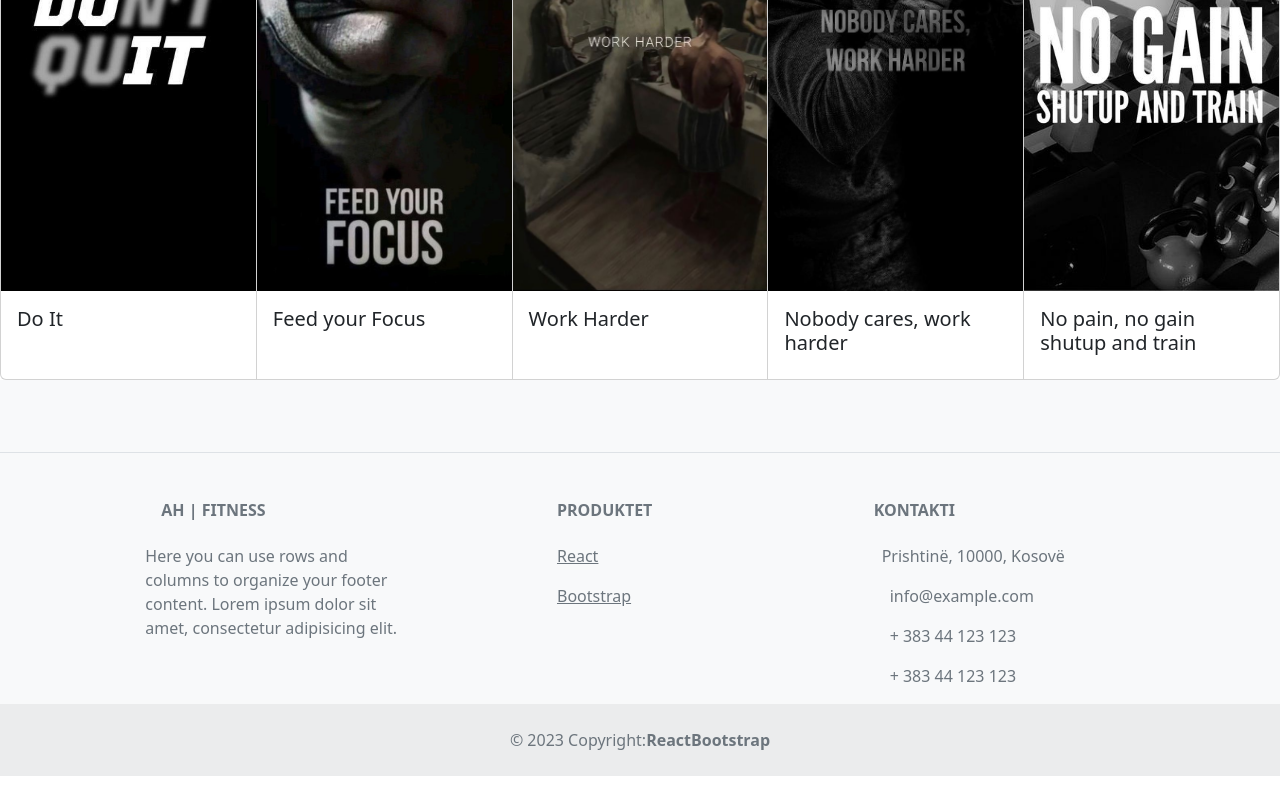
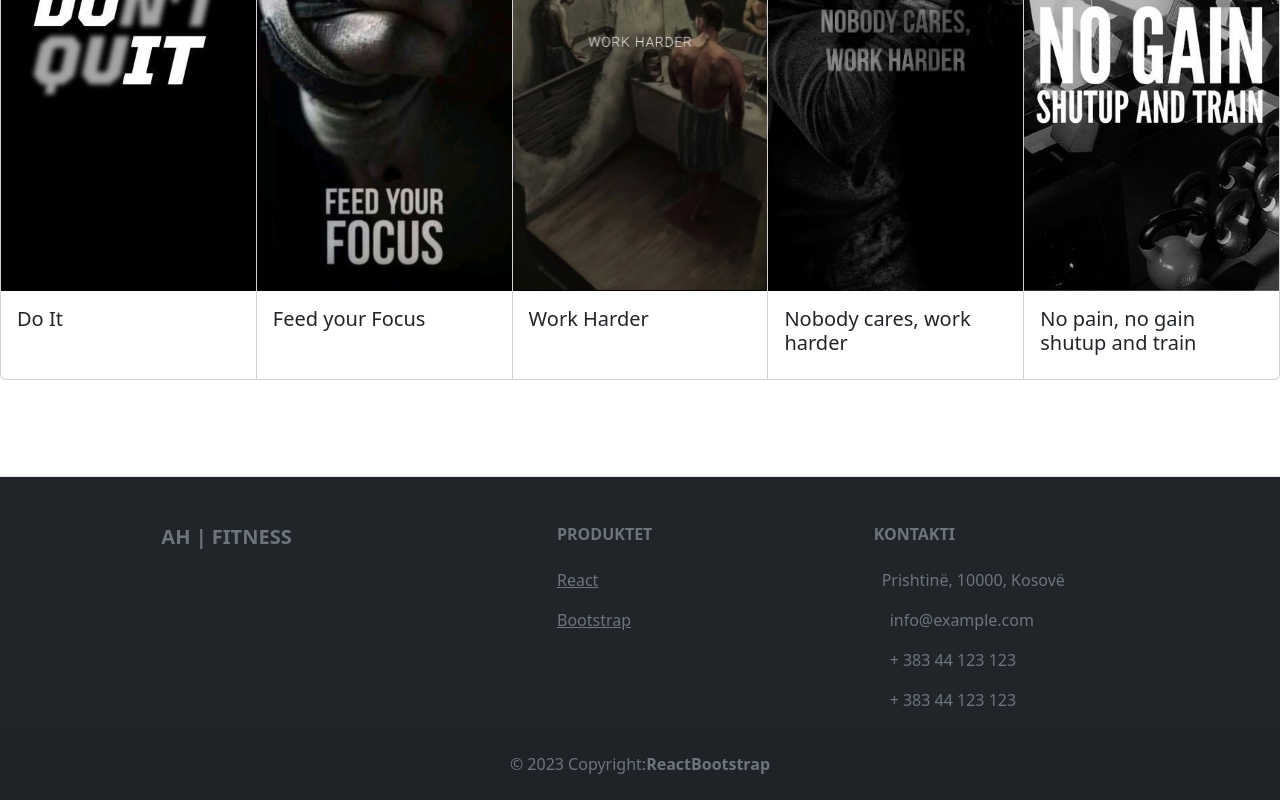
Before and after one commit to ArdianHalilaj7/FitnessWebsite, a React (Create React App) app: page / in a window 1280 px wide. Shown: the part 1723-2523 px from the top of the page. Before the commit the page ends 2499 px from the top, so only its background shows below. Built offline with nearby package versions, Linux system fonts and the light colour scheme.

Commit message:
Added Footer

```diff
--- a/package.json
+++ b/package.json
@@ -20,8 +20,10 @@
     "react-bootstrap": "^2.7.0",
     "react-components": "^0.5.1",
     "react-dom": "^18.2.0",
+    "react-icons": "^4.7.1",
     "react-scripts": "5.0.1",
     "sass": "^1.57.1",
+    "styled-components": "^5.3.6",
     "web-vitals": "^2.1.4",
     "yup": "^0.32.11"
   },
--- a/src/App.js
+++ b/src/App.js
@@ -3,6 +3,8 @@ import Homepage from './Pages/Homepage';
 import Login from './Pages/Login';
 import {BrowserRouter,Routes,Route} from 'react-router-dom';
 import Layout from './Pages/Layout';
+import Footer from "./Pages/Footer";
+
 
 function App() {
   return (
@@ -21,6 +23,12 @@ function App() {
   </Routes>
   </BrowserRouter>
 
+  <div className="page-container">
+      <div className="content-wrap">
+      </div>
+      <Footer />
+    </div>
+
   </>
 
   );
--- /dev/null
+++ b/src/Pages/Footer.js
@@ -0,0 +1,79 @@
+import React from "react";
+import {
+    MDBFooter,
+    MDBContainer,
+    MDBCol,
+    MDBRow,
+    MDBIcon,
+  } from 'mdb-react-ui-kit';
+
+function Footer() {
+  return (
+
+
+
+    <MDBFooter bgColor='dark' className='text-center text-lg-start text-muted'>
+      <section className='d-flex justify-content-center justify-content-lg-between p-5 border-bottom' style={{backgroundColor:'white'}}>
+
+      </section>
+
+      <section className='' style={{color:'light'}}>
+        <MDBContainer className='text-center text-md-start mt-5'>
+          <MDBRow className='mt-3'>
+            <MDBCol md="3" lg="4" xl="3" className='mx-auto mb-4'>
+              <h5 className='text-uppercase fw-bold mb-4'>
+                <MDBIcon icon="gem" className="me-3" />
+                AH | FITNESS
+              </h5>
+              {/* <p>
+                Here you can use rows and columns to organize your footer content. Lorem ipsum dolor sit amet,
+                consectetur adipisicing elit.
+              </p> */}
+            </MDBCol>
+
+            <MDBCol md="2" lg="2" xl="2" className='mx-auto mb-4'>
+              <h6 className='text-uppercase fw-bold mb-4'>Produktet</h6>
+              <p>
+                <a href='#!' className='text-reset'>
+                  React
+                </a>
+              </p>
+              <p>
+                <a href='#!' className='text-reset'>
+                  Bootstrap
+                </a>
+              </p>
+            </MDBCol>
+
+
+
+            <MDBCol md="4" lg="3" xl="3" className='mx-auto mb-md-0 mb-4'>
+              <h6 className='text-uppercase fw-bold mb-4'>Kontakti</h6>
+              <p>
+                <MDBIcon icon="home" className="me-2" />
+                Prishtinë, 10000, Kosovë
+              </p>
+              <p>
+                <MDBIcon icon="envelope" className="me-3" />
+                info@example.com
+              </p>
+              <p>
+                <MDBIcon icon="phone" className="me-3" /> + 383 44 123 123
+              </p>
+              <p>
+                <MDBIcon icon="print" className="me-3" /> + 383 44 123 123
+              </p>
+            </MDBCol>
+          </MDBRow>
+        </MDBContainer>
+      </section>
+
+      <div className='text-center p-4' style={{ backgroundColor: 'rgba(0, 0, 0, 0.05)' }}>
+        © 2023 Copyright:<b>ReactBootstrap</b>
+      </div>
+    </MDBFooter>
+
+  );
+}
+
+export default Footer;
--- a/src/Pages/Homepage.js
+++ b/src/Pages/Homepage.js
@@ -2,13 +2,6 @@ import React from 'react'
 import {Carousel, Button, Card, CardGroup, Accordion, NavDropdown } from 'react-bootstrap';
 import { Outlet } from 'react-router-dom';
 import '../mysass.scss';
-import {
-    MDBFooter,
-    MDBContainer,
-    MDBCol,
-    MDBRow,
-    MDBIcon,
-  } from 'mdb-react-ui-kit';
 
 const Homepage = () => {
   return (
@@ -148,95 +141,6 @@ const Homepage = () => {
 
 
 
-
-
-
-
-
-
-    <MDBFooter bgColor='light' className='text-center text-lg-start text-muted'>
-      <section className='d-flex justify-content-center justify-content-lg-between p-4 border-bottom'>
-
-        <div>
-          <a href='' className='me-4 text-reset'>
-            <MDBIcon fab icon="facebook-f" />
-          </a>
-          <a href='' className='me-4 text-reset'>
-            <MDBIcon fab icon="twitter" />
-          </a>
-          <a href='' className='me-4 text-reset'>
-            <MDBIcon fab icon="google" />
-          </a>
-          <a href='' className='me-4 text-reset'>
-            <MDBIcon fab icon="instagram" />
-          </a>
-          <a href='' className='me-4 text-reset'>
-            <MDBIcon fab icon="linkedin" />
-          </a>
-          <a href='' className='me-4 text-reset'>
-            <MDBIcon fab icon="github" />
-          </a>
-        </div>
-      </section>
-
-      <section className=''>
-        <MDBContainer className='text-center text-md-start mt-5'>
-          <MDBRow className='mt-3'>
-            <MDBCol md="3" lg="4" xl="3" className='mx-auto mb-4'>
-              <h6 className='text-uppercase fw-bold mb-4'>
-                <MDBIcon icon="gem" className="me-3" />
-                AH | FITNESS
-              </h6>
-              <p>
-                Here you can use rows and columns to organize your footer content. Lorem ipsum dolor sit amet,
-                consectetur adipisicing elit.
-              </p>
-            </MDBCol>
-
-            <MDBCol md="2" lg="2" xl="2" className='mx-auto mb-4'>
-              <h6 className='text-uppercase fw-bold mb-4'>Produktet</h6>
-              <p>
-                <a href='#!' className='text-reset'>
-                  React
-                </a>
-              </p>
-              <p>
-                <a href='#!' className='text-reset'>
-                  Bootstrap
-                </a>
-              </p>
-            </MDBCol>
-
-
-
-            <MDBCol md="4" lg="3" xl="3" className='mx-auto mb-md-0 mb-4'>
-              <h6 className='text-uppercase fw-bold mb-4'>Kontakti</h6>
-              <p>
-                <MDBIcon icon="home" className="me-2" />
-                Prishtinë, 10000, Kosovë
-              </p>
-              <p>
-                <MDBIcon icon="envelope" className="me-3" />
-                info@example.com
-              </p>
-              <p>
-                <MDBIcon icon="phone" className="me-3" /> + 383 44 123 123
-              </p>
-              <p>
-                <MDBIcon icon="print" className="me-3" /> + 383 44 123 123
-              </p>
-            </MDBCol>
-          </MDBRow>
-        </MDBContainer>
-      </section>
-
-      <div className='text-center p-4' style={{ backgroundColor: 'rgba(0, 0, 0, 0.05)' }}>
-        © 2023 Copyright:<b>ReactBootstrap</b>
-      </div>
-    </MDBFooter>
-
-
-
     <Outlet/>
 
     </>
```
Also changed, not shown: src/Pages/Layout.js (+7 -2 lines), src/mysass.scss (line endings or trailing spaces), 1 other file (tests, documents, lock files or other folders).
